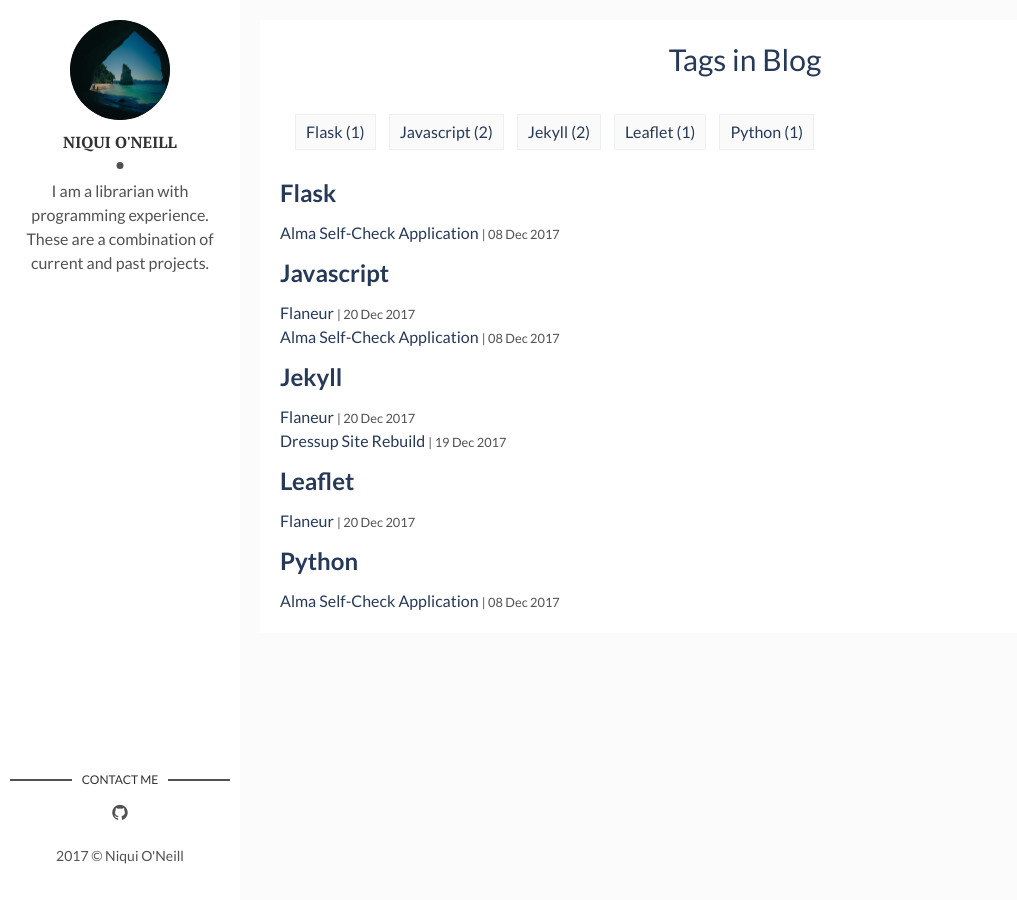
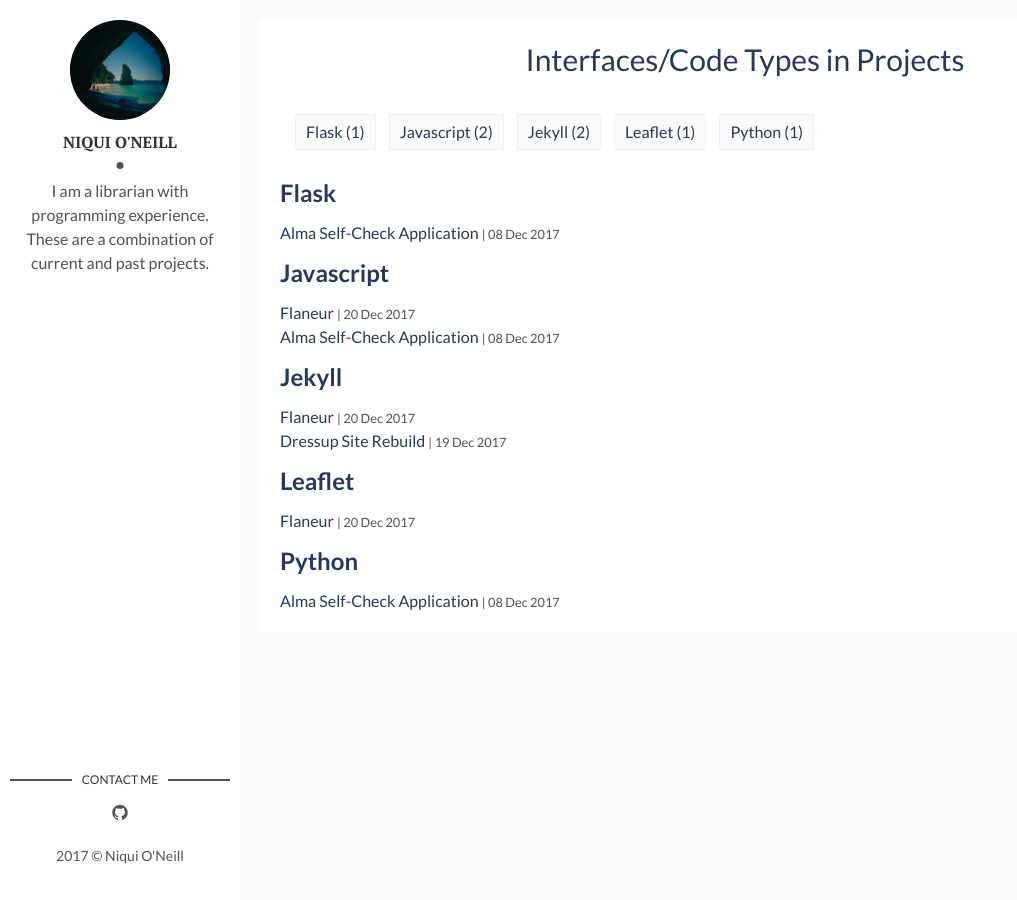
Before and after one commit to dnoneill/dnoneill.github.io, a Jekyll site: the page built from tags.html, in a window 1280 px wide. Shown: the whole page, without its empty margins (0-1017 px from the left). Built offline with Jekyll 4.4.1, drawn with Linux system fonts in a browser that asks for light colours.

Commit message:
fixed tags and index

```diff
--- a/index.html
+++ b/index.html
@@ -4,11 +4,12 @@
 {% for post in paginator.posts %}
 <article class="post">
   {% if post.img %}
-    <a href="{{post.url | prepend: site.baseurl}}" target="_blank" ><a class="post-thumbnail" style="background-image: url({{"/assets/img/" | prepend: site.baseurl | append : post.img}})" href="{{post.link}}"></a></a>
+    <a href="{{post.link | prepend: site.baseurl}}" target="_blank" ><a class="post-thumbnail" style="background-image: url({{"/assets/img/" | prepend: site.baseurl | append : post.img}})" href="{{post.link}}"></a></a>
   {% else %}
+  <a href="{{post.link | prepend: site.baseurl}}" target="_blank" ></a>
   {% endif %}
   <div class="post-content">
-    <h2 class="post-title"><a href="{{post.url | prepend: site.baseurl}}">{{post.title}}</a></h2>
+    <h2 class="post-title"><a href="{{post.link | prepend: site.baseurl}}">{{post.title}}</a></h2>
     <p>{{ post.content | strip_html }}</p>
   </div>
 </article>
--- a/tags.html
+++ b/tags.html
@@ -7,7 +7,7 @@
 {% assign tag_words = site_tags | split:',' | sort %}
 
 <section class="blog-tags">
-  <h1>Tags in Blog</h1>
+  <h1>Interfaces/Code Types in Projects</h1>
   <ul class="tags">
 <!--  cycles through tag list and creates header row of all tags used in site with accompanying per-tag counts...-->
   {% for item in (0..site.tags.size) %}{% unless forloop.last %}
```
